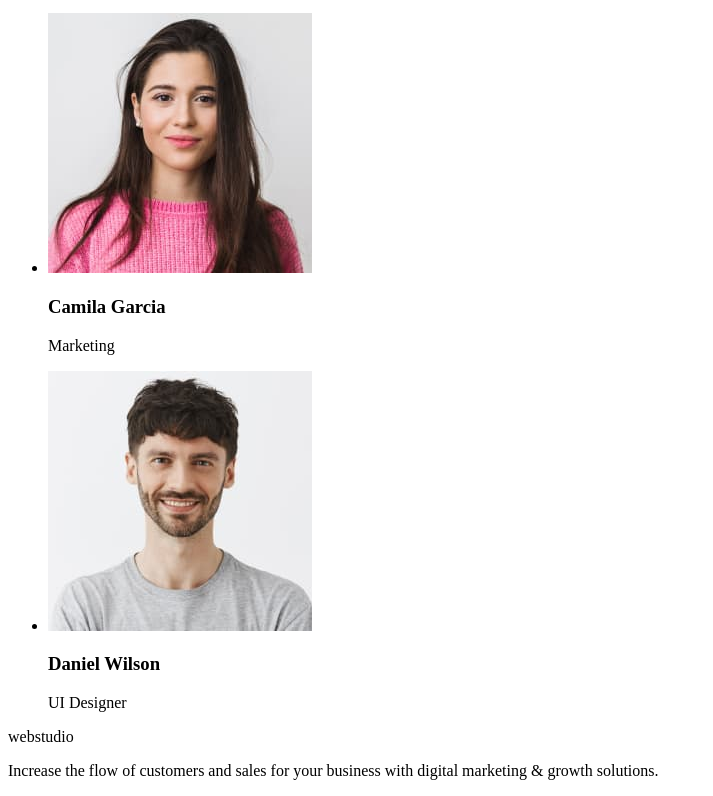
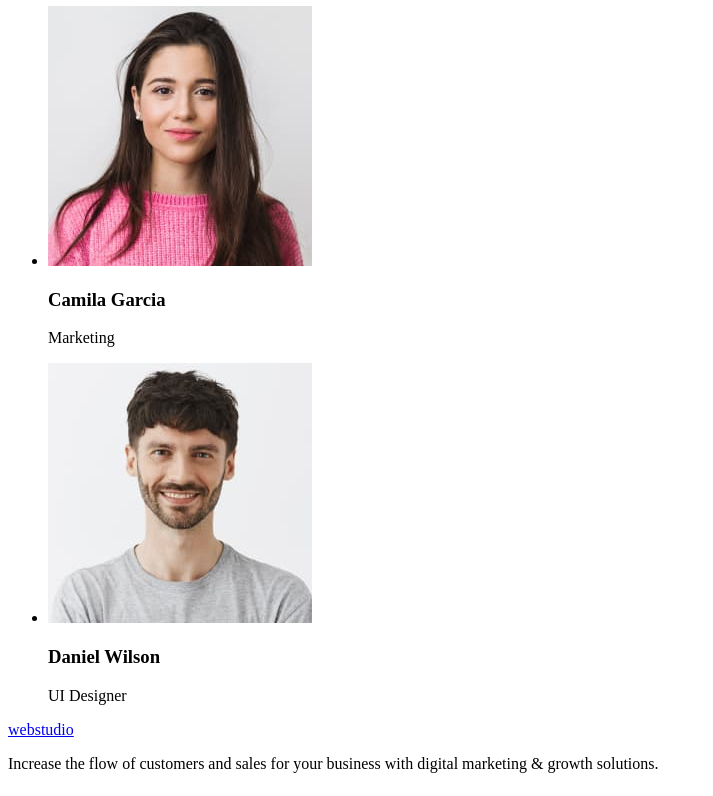
Before and after one commit to Ivan-Novytskyi/goit-markup-hw-01, a plain HTML site: page index.html in a window 1280 px wide. Shown: the part 1314-2110 px from the top of the page, without its empty margins (0-713 px from the left). Drawn offline with Linux system fonts and the light colour scheme.

Commit message:
second commit

```diff
--- a/index.html
+++ b/index.html
@@ -8,7 +8,7 @@
   <body>
     <header>
       <nav>
-        <a href="/index.html">webstudio</a>
+        <a href="./index.html">webstudio</a>
         <ul>
           <li><a href="">Studio</a></li>
           <li><a href="">Portfolio</a></li>
@@ -60,7 +60,7 @@
         </ul>
       </section>
       <section>
-        <h2>Our Team</h2>
+        <h3>Our Team</h3>
         <ul>
           <li>
             <img
@@ -106,7 +106,7 @@
       </section>
     </main>
     <footer>
-      <p>webstudio</p>
+      <a href="./index.html">webstudio</a>
       <p>
         Increase the flow of customers and sales for your business with digital
         marketing & growth solutions.
```
